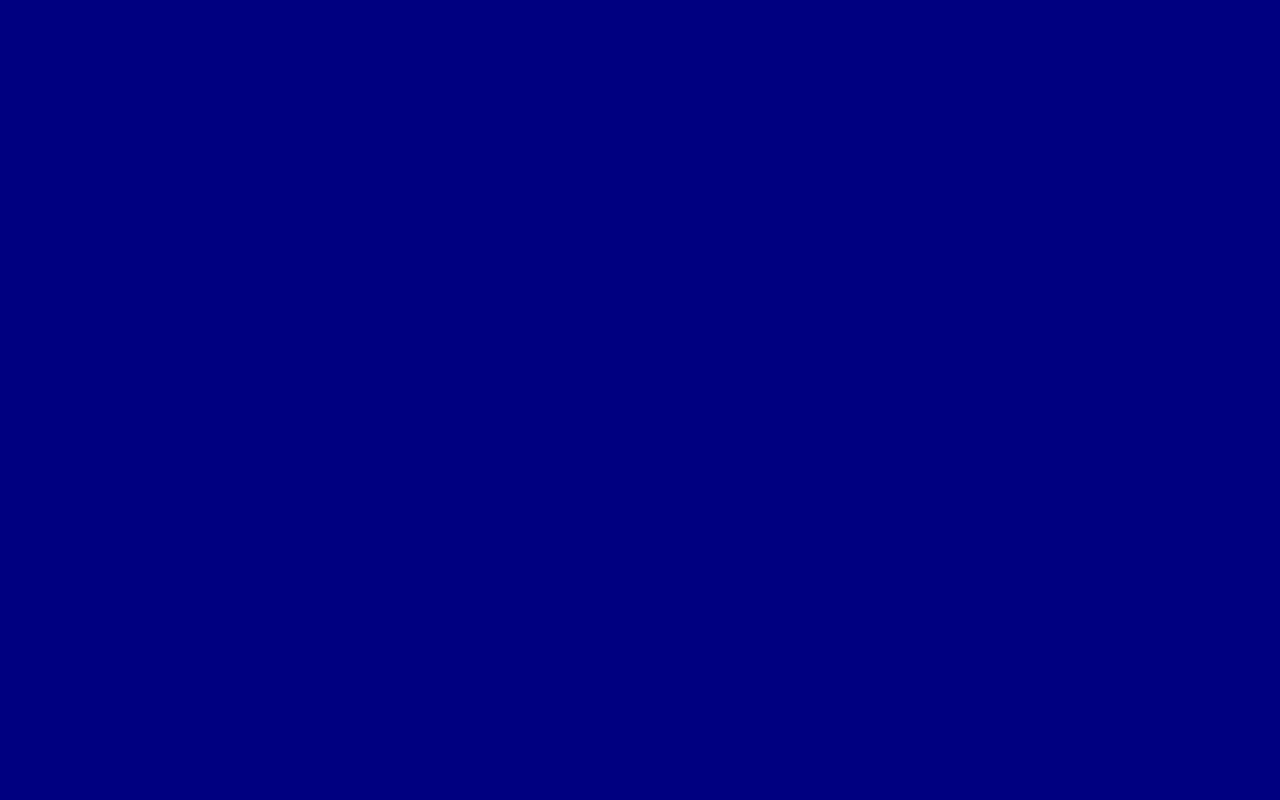
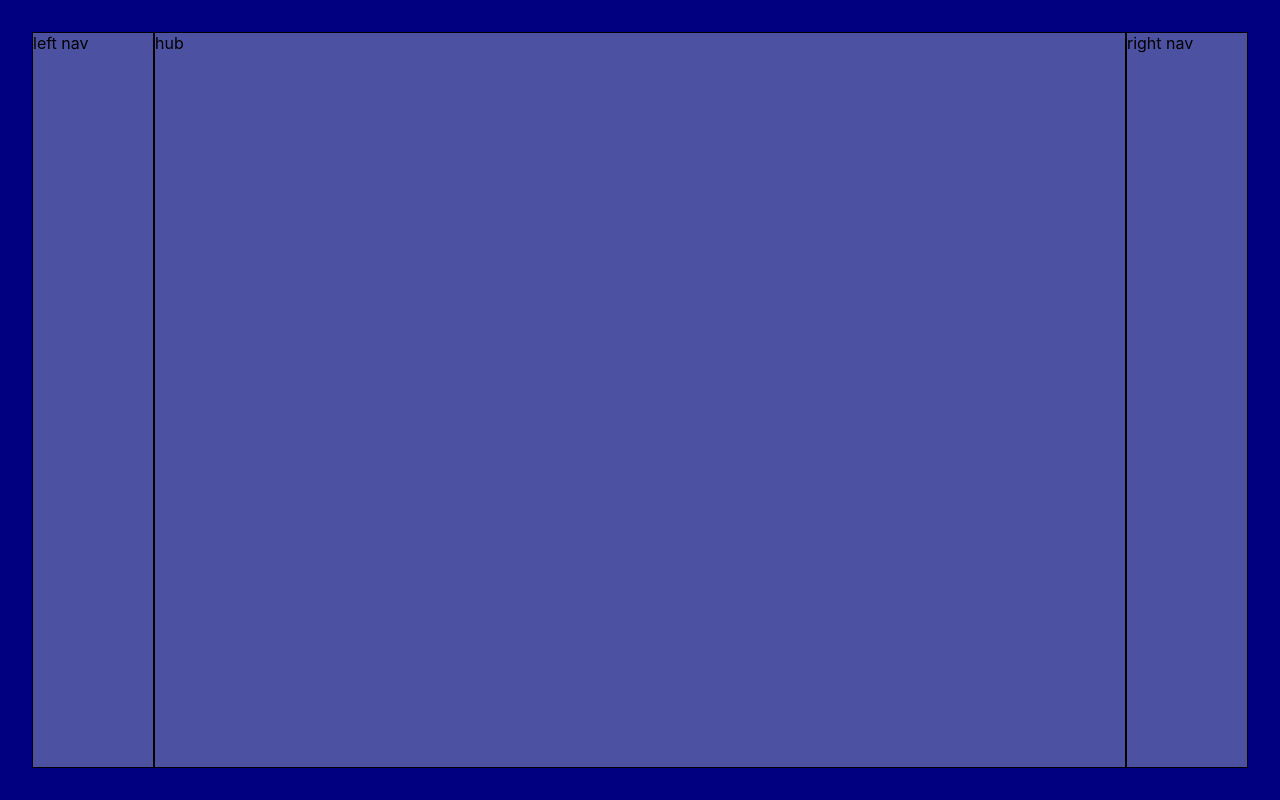
Before and after one commit to AuchnotOuch/anima-sana, a React (Create React App) app in the folder frontend/: page /dashboard in a window 1280 px wide. Built offline with nearby package versions, Linux system fonts and the light colour scheme; the HTML template or start-up script is replaced by a standard one.

Commit message:
basic styling for dashboard

```diff
--- a/frontend/src/App.js
+++ b/frontend/src/App.js
@@ -1,5 +1,6 @@
 import { BrowserRouter, Switch, Route } from 'react-router-dom'
 import Landing from './components/landing/Landing';
+import Dashboard from './components/dashboard/Dashboard';
 
 function App() {
   return (
@@ -8,6 +9,9 @@ function App() {
         <Route path='/welcome' exact={true}>
           <Landing />
         </Route>
+        <Route path='/dashboard' exact={true}>
+          <Dashboard />
+        </Route>
       </Switch>
     </BrowserRouter>
   );
--- /dev/null
+++ b/frontend/src/components/dashboard/Dashboard.css
@@ -0,0 +1,23 @@
+.container {
+    display: flex;
+    justify-content: space-between;
+    width: 95vw;
+    height: 92vh;
+    background-color: rgba(182, 197, 207, 0.417);
+    border-radius: 4px;
+}
+
+.left-nav {
+    border: 1px solid black;
+    min-width: 120px;
+}
+
+.right-nav {
+    border: 1px solid black;
+    min-width: 120px;
+}
+
+.hub {
+    border: 1px solid black;
+    width: 100%;
+}
--- a/frontend/src/components/dashboard/Dashboard.js
+++ b/frontend/src/components/dashboard/Dashboard.js
@@ -1,9 +1,13 @@
 import React from 'react'
-
+import './Dashboard.css'
 const Dashboard = () => {
 
     return (
-        <div>test</div>
+        <div className='container'>
+            <div className='left-nav'>left nav</div>
+            <div className='hub'>hub</div>
+            <div className='right-nav'>right nav</div>
+        </div>
     )
 }
 
```
